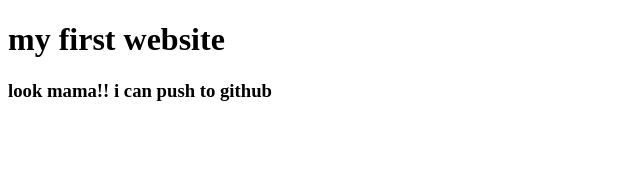
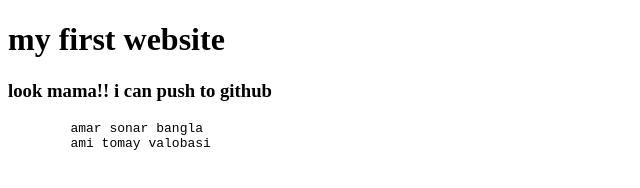
Before and after one commit to Zamilez/My-first-website, a plain HTML site: page index.html in a window 1280 px wide. Shown: the whole page, without its empty margins (0-640 px from the left). Drawn offline with Linux system fonts and the light colour scheme.

Commit message:
sonar bangla

```diff
--- a/index.html
+++ b/index.html
@@ -9,5 +9,9 @@
 <body>
     <h1>my first website</h1>
     <h3>look mama!! i can push to github</h3>
+    <pre>
+        amar sonar bangla
+        ami tomay valobasi
+    </pre>
 </body>
 </html>
```
